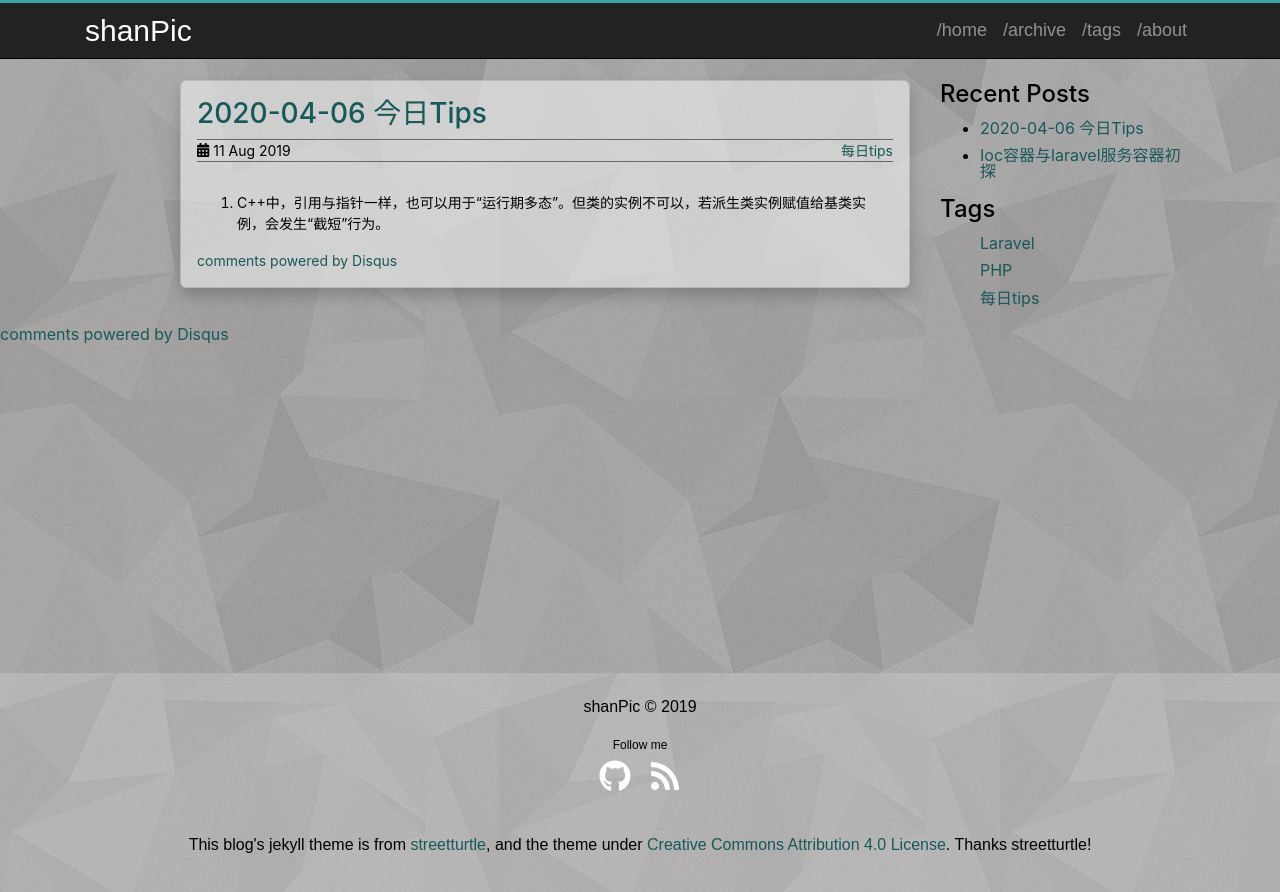
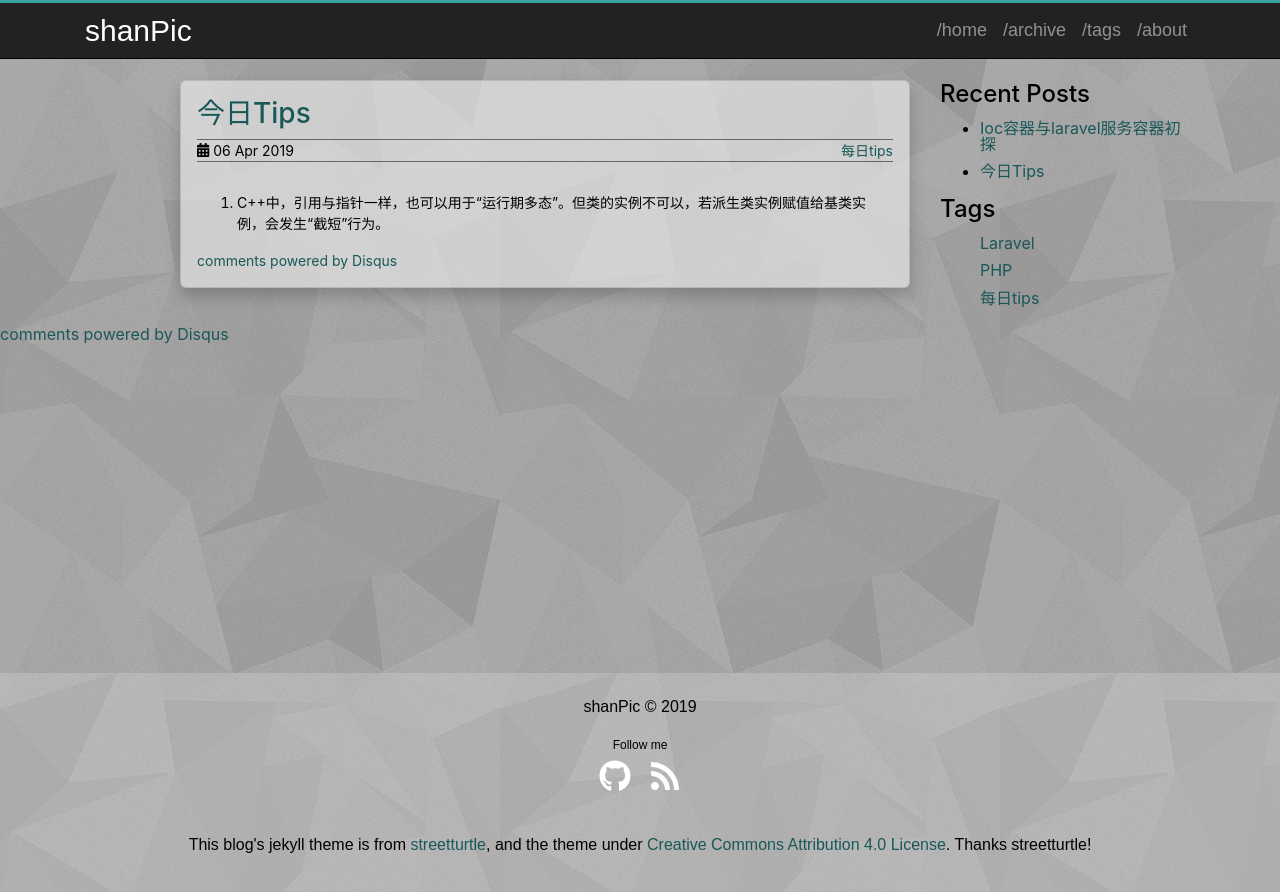
Before and after one commit to shanPic/shanPic.github.io, a Jekyll site: the page built from _posts/2020-04-06-today-tips.md, in a window 1280 px wide. Shown: the top 892 px of the page. Built offline with Jekyll 4.4.1, drawn with Linux system fonts in a browser that asks for light colours; comment, search, counter and statistics services are not loaded; part of the change alters nothing that is shown.

Commit message:
20200406 每日tips

```diff
--- a/_posts/2020-04-06-today-tips.md
+++ b/_posts/2020-04-06-today-tips.md
@@ -1,8 +1,8 @@
 ---
 layout: post
-title: "2020-04-06 今日Tips"
-date: 2019-08-11 21:51:00
-description:
+title: "今日Tips"
+date: 2019-04-06 01:45:00
+description: 2020-04-06
 comments: true
 tags:
  - 每日tips
```
